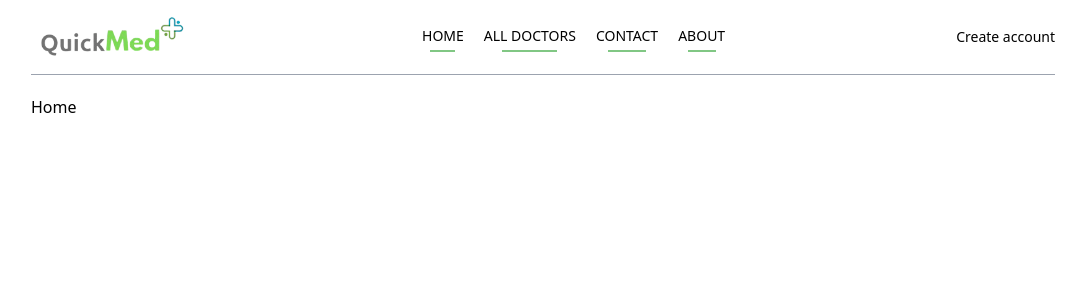
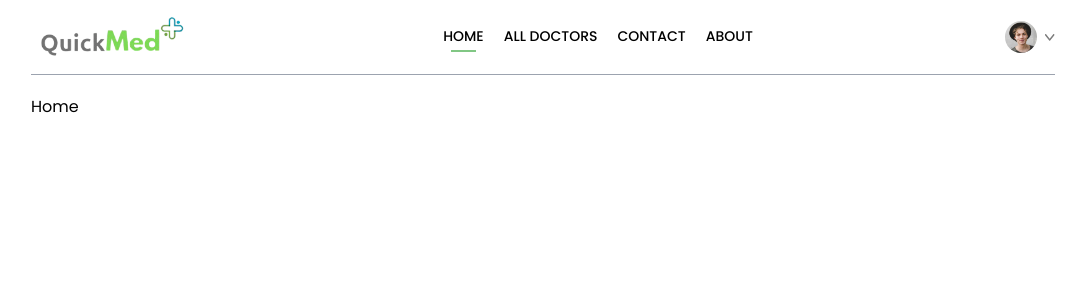
Before and after one commit to ankushthedeveloper/health-care, a React (Vite) app: page / in a window 1280 px wide. Shown: the top 300 px of the page, without its empty margins (97-1182 px from the left). Built offline with nearby package versions, Linux system fonts and the light colour scheme.

Commit message:
Navbar done

```diff
--- a/index.html
+++ b/index.html
@@ -5,6 +5,9 @@
     <link rel="icon" type="image/svg+xml" href="/vite.svg" />
     <meta name="viewport" content="width=device-width, initial-scale=1.0" />
     <title>QuickMed</title>
+    <link rel="preconnect" href="https://fonts.googleapis.com">
+    <link rel="preconnect" href="https://fonts.gstatic.com" crossorigin>
+    <link href="https://fonts.googleapis.com/css2?family=Outfit:wght@100..900&family=Poppins:ital,wght@0,100;0,200;0,300;0,400;0,500;0,600;0,700;0,800;0,900;1,100;1,200;1,300;1,400;1,500;1,600;1,700;1,800;1,900&display=swap" rel="stylesheet">
   </head>
   <body>
     <div id="root"></div>
--- a/src/components/Navbar.jsx
+++ b/src/components/Navbar.jsx
@@ -1,33 +1,56 @@
-import React from 'react'
+import React, { useState } from 'react'
 import {assets} from '../assets/assets'
-import { NavLink } from 'react-router-dom'
+import { NavLink, useNavigate } from 'react-router-dom'
+
 const Navbar = () => {
+    const navigate=useNavigate()
+    const [showMenu,setShowMenu]=useState(false);
+    const [token,setToken]=useState(true);
   return (
     <div className='flex items-center justify-between text-sm py-4 mb-5 border-b border-b-gray-400'>
-         <img className='w-40 cursor-pointer' src={assets.quickmedlogo} width="80px"/>
+         <img className='w-40 cursor-pointer' onClick={()=>navigate('/')} src={assets.quickmedlogo} width="80px"/>
          <ul className='hidden md:flex items-start gap-5 font-medium'>
-            <NavLink>
+            <NavLink to='/'>
                 <li className='py-1'>HOME</li>
-                <hr className='border-none outline-none h-0.5 bg-primary w-3/5 m-auto'/>
+                <hr className='border-none outline-none h-0.5 bg-primary w-3/5 m-auto hidden'/>
             </NavLink>
-            <NavLink>
+            <NavLink to='/doctors'>
                 <li className='py-1'>ALL DOCTORS</li>
-                <hr className='border-none outline-none h-0.5 bg-primary w-3/5 m-auto'/>
+                <hr className='border-none outline-none h-0.5 bg-primary w-3/5 m-auto hidden'/>
             </NavLink>
-            <NavLink>
+            <NavLink to='/contact'>
                 <li className='py-1'>CONTACT</li>
-                <hr className='border-none outline-none h-0.5 bg-primary w-3/5 m-auto'/>
+                <hr className='border-none outline-none h-0.5 bg-primary w-3/5 m-auto hidden'/>
             </NavLink>
-            <NavLink>
-                <li className='py-1'>ABOUT</li>
-                <hr className='border-none outline-none h-0.5 bg-primary w-3/5 m-auto'/>
+            <NavLink to='/about'>
+                <li className='py-1 font'>ABOUT</li>
+                <hr className='border-none outline-none h-0.5 bg-primary w-3/5 m-auto hidden'/>
             </NavLink>
             </ul>
-            <div>
-                <button>Create account</button>
+            <div className='flex items-center gap-4'>
+                {
+                    token ?
+                    <div className='flex justify-center items-center gap-2 cursor-pointer relative group'>
+                        <img className='w-8 rounded-full' src={assets.profile_pic} alt="" />
+                        <img className='w-2.5 ' src={assets.dropdown_icon} alt="" />
+                      <div
+                       className='absolute top-0 right-0 pt-14 text-base font-medium text-gray-600 z-20 hidden group-hover:block'
+                      >
+                      <div className='min-w-48 bg-stone-100 rounded-flex flex-col gap-4 p-4'>
+                        <p onClick={()=>navigate('/my-profile')} className='hover:bg-green-200 rounded-lg text-center'>My Profile</p>
+                        <p onClick={()=>navigate('/my-appointments')} className='hover:bg-green-200 rounded-lg text-center'>My Appointments</p>
+                        <p onClick={()=>{
+                            setToken(false);
+                            navigate('/home')}} className='hover:bg-green-200 rounded-lg text-center'>Logout</p>
+                       </div>
+                      </div>
+                    </div>
+                    :<button onClick={()=>navigate('/login')} className='bg-primary text-white px-8 py-3 rounded-full font-light hidden md:block'>Create account</button>
+                }
+
             </div>
     </div>
   )
 }
 
-export default Navbar
+export default Navbar ;
--- a/src/index.css
+++ b/src/index.css
@@ -1,3 +1,11 @@
 @tailwind base;
 @tailwind components;
 @tailwind utilities;
+
+.active hr{
+    @apply block
+}
+
+*{
+    font-family: poppins;
+}
```
